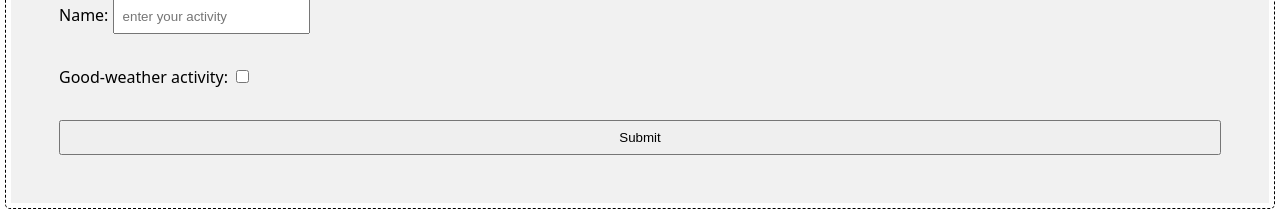
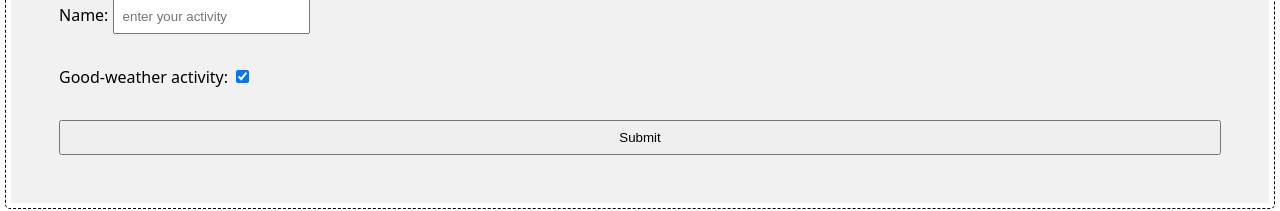
Before and after one commit to luederb/weather-activities, a React (Create React App) app: page / in a window 1280 px wide. Shown: the part 165-376 px from the top of the page. Built offline with nearby package versions, Linux system fonts and the light colour scheme.

Commit message:
make form functional

```diff
--- a/src/App.js
+++ b/src/App.js
@@ -1,6 +1,7 @@
 import { Fragment } from "react";
 import "./App.css";
 import ActvityForm from "./components/ActvityForm/ActivityForm.js";
+console.clear();
 
 function App() {
   return (
--- a/src/components/ActvityForm/ActivityForm.js
+++ b/src/components/ActvityForm/ActivityForm.js
@@ -1,7 +1,21 @@
+import { useState } from "react";
+
 export default function ActvityForm() {
+  const [isChecked, setIsChecked] = useState(false);
+  function onAddActivity(event) {
+    event.preventDefault();
+    setIsChecked(isChecked);
+    const formData = new FormData(event.target);
+    const data = Object.fromEntries(formData);
+    // const handleCheckBox = () => {
+    //   setIsChecked(!isChecked);
+    // };
+    console.log("event name:", data.isForGoodWeather);
+    console.log("event good weather:", data.isForGoodWeather.checked);
+  }
   return (
     <section>
-      <form>
+      <form onSubmit={onAddActivity}>
         <h1>Add new activity:</h1>
         <div>
           <label htmlFor="name">Name: </label>
@@ -15,9 +29,14 @@ export default function ActvityForm() {
         </div>
 
         <div>
-          <label htmlFor="good-weather">Good-weather activity: </label>
+          <label htmlFor="goodWeather">Good-weather activity: </label>
 
-          <input type="checkbox" name="good-weather" id="good-weather"></input>
+          <input
+            type="checkbox"
+            name="isForGoodWeather"
+            id="isForGoodWeather"
+            checked
+          ></input>
         </div>
         <button type="submit">Submit</button>
       </form>
```
